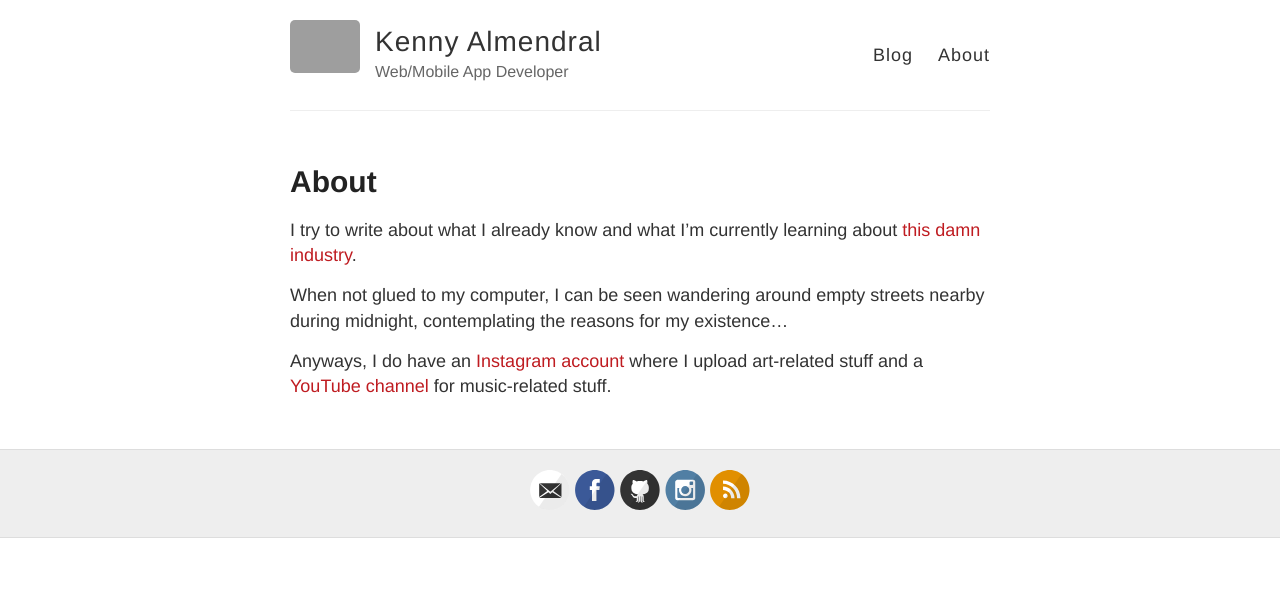
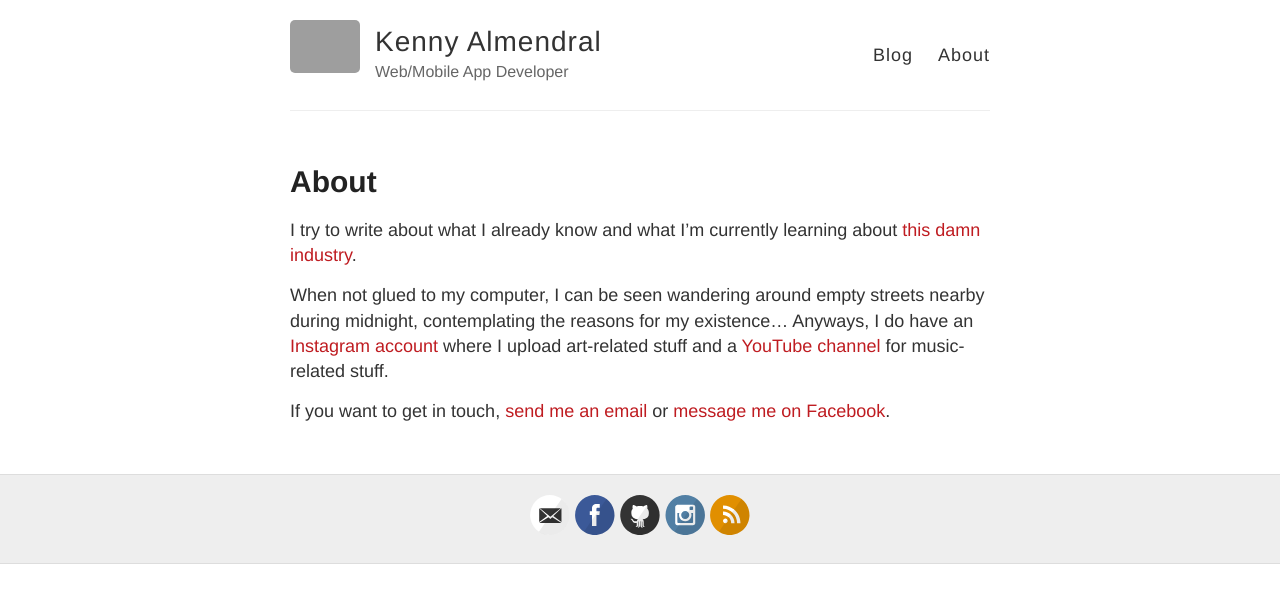
Before and after one commit to kennyalmendral/kennyalmendral.github.io, a Jekyll site: the page built from about.md, in a window 1280 px wide. Shown: the top 603 px of the page. Built offline with Jekyll 4.4.1, drawn with Linux system fonts in a browser that asks for light colours; grey boxes are pictures that could not be loaded.

Commit message:
Update about.md

```diff
--- a/about.md
+++ b/about.md
@@ -6,6 +6,6 @@ permalink: /about/
 
 I try to write about what I already know and what I’m currently learning about [this damn industry](https://code.tutsplus.com/articles/this-damn-industry--net-17054){:target="_blank"}.
 
-When not glued to my computer, I can be seen wandering around empty streets nearby during midnight, contemplating the reasons for my existence...
+When not glued to my computer, I can be seen wandering around empty streets nearby during midnight, contemplating the reasons for my existence... Anyways, I do have an [Instagram account](https://www.instagram.com/artmendral/){:target="_blank"} where I upload art-related stuff and a [YouTube channel](https://www.youtube.com/channel/UCGKZf2mm26IdIz5uVCV_y0w){:target="_blank"} for music-related stuff.
 
-Anyways, I do have an [Instagram account](https://www.instagram.com/artmendral/){:target="_blank"} where I upload art-related stuff and a [YouTube channel](https://www.youtube.com/channel/UCGKZf2mm26IdIz5uVCV_y0w){:target="_blank"} for music-related stuff.
+If you want to get in touch, [send me an email](mailto:kennyalmendral@gmail.com) or [message me on Facebook](https://facebook.com/kennyalmendral){:target="_blank"}.
```
